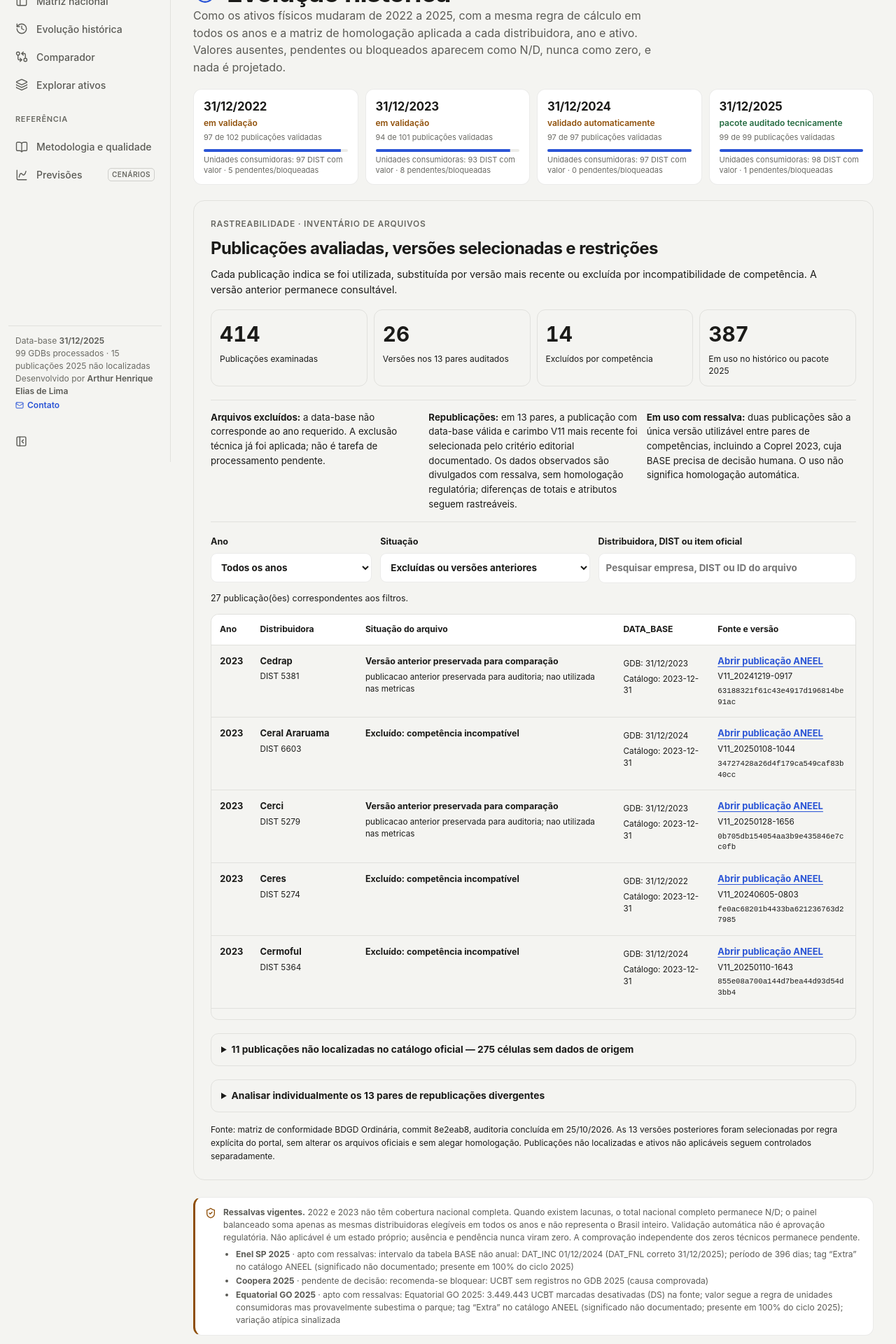
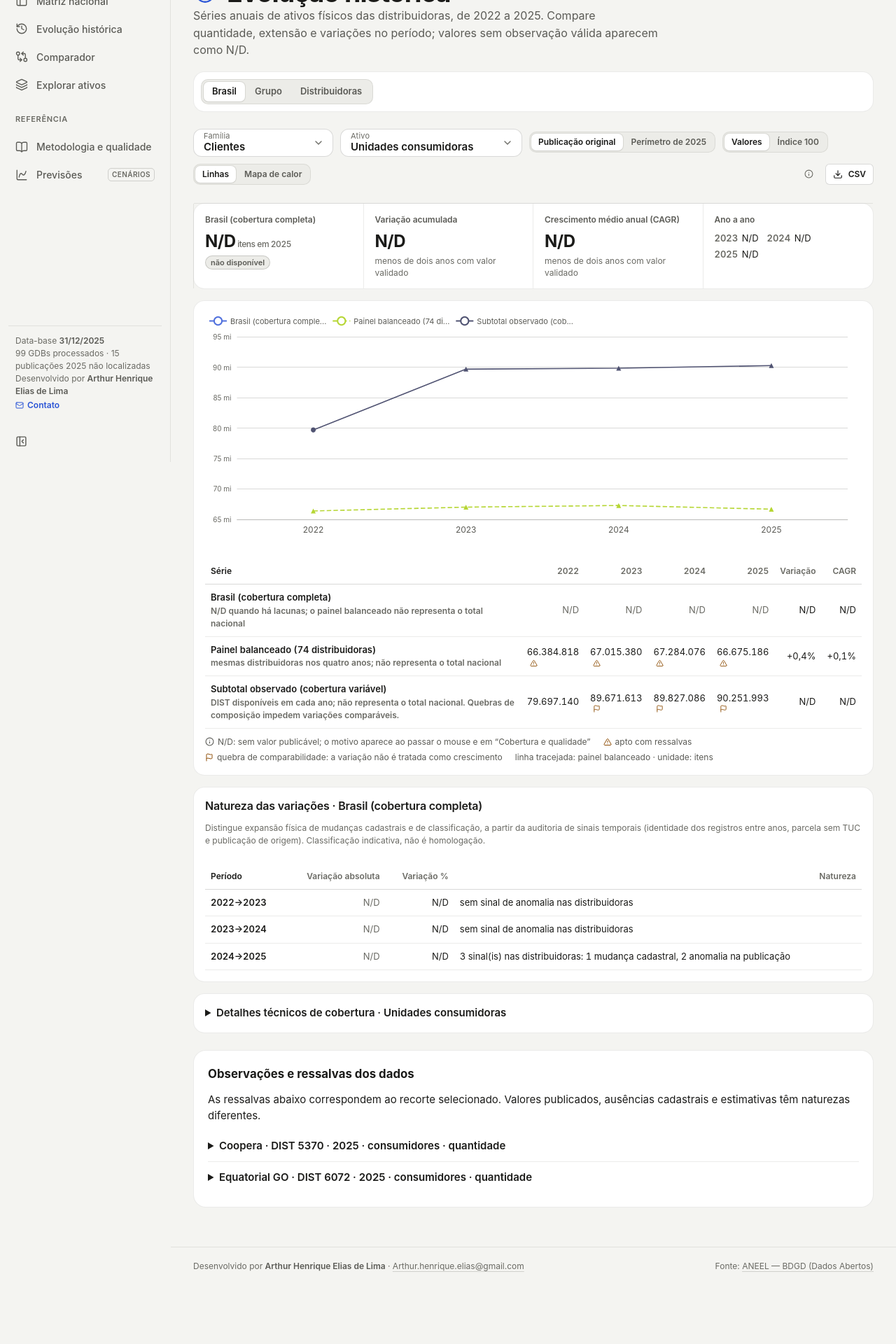
Before and after one commit to artelias/BDGD, a Next.js app in the folder nucleo-dados-bdgd/web/: page /evolucao in a window 1280 px wide. Shown: the part 140-2060 px from the top of the page at 70% size. After the commit the page ends 1980 px from the top, so only its background shows below. Built offline with nearby package versions, Linux system fonts and the light colour scheme.

Commit message:
fix(evolucao): remover inventario de publicacoes e cards administrativos, priorizar serie historica

```diff
--- a/nucleo-dados-bdgd/web/src/components/pages/Evolucao.tsx
+++ b/nucleo-dados-bdgd/web/src/components/pages/Evolucao.tsx
@@ -1,24 +1,23 @@
 "use client";
 import { ObservacoesDados } from "@/components/ui/ObservacoesDados";
 import { camposObservacoes, COLUNAS_OBSERVACOES } from "@/lib/observacoes";
-import { AlertTriangle, Download, ExternalLink, Flag, History, Info, ShieldCheck } from "lucide-react";
+import { AlertTriangle, Download, ExternalLink, Flag, History, Info } from "lucide-react";
 import { AnimatePresence, motion } from "motion/react";
 import Link from "next/link";
 import { useEffect, useMemo, useState } from "react";
 import { EChart, type ChartTokens } from "@/components/charts/EChart";
 import { EscopoSeletor } from "@/components/explorar/EscopoSeletor";
-import { PublicacoesAuditadas } from "@/components/pages/PublicacoesAuditadas";
 import { Button } from "@/components/ui/Button";
 import { Explain } from "@/components/ui/Explain";
 import { DataError, downloadText, EmptyState, LoadingBlock, useToast } from "@/components/ui/Feedback";
 import { Picker } from "@/components/ui/Picker";
 import { Segmented } from "@/components/ui/Segmented";
 import { ativos as listaAtivos, UNIDADE } from "@/lib/ativos";
-import { COOPERA_UCBT_2025, observacaoCoopera2025 } from "@/lib/observacoes-auditoria";
+import { observacaoCoopera2025 } from "@/lib/observacoes-auditoria";
 import type { Dataset } from "@/lib/dataset";
 import { useData } from "@/lib/data-context";
 import { distsDoEscopo, escreverEscopo, lerEscopo, rotuloEscopo, type Escopo } from "@/lib/escopo";
-import { anoAno, ESTADO, indice100, serieDist, serieSoma, STATUS_ANO, variacao, type Serie, type SerieData } from "@/lib/evolucao";
+import { anoAno, ESTADO, indice100, serieDist, serieSoma, variacao, type Serie, type SerieData } from "@/lib/evolucao";
 import {
   aplicarMatriz, coberturaAtivo, DESCRICAO_PUB, indexarHom, indiceHom, NATUREZA, naturezaVariacoes, pontosHom, ROTULO_PUB,
   serieBrasil, seriePainel, serieSubtotalObservado, sinaisNoEscopo, urlItem, type EstadoPub, type Homologacao, type PontoHom,
@@ -124,9 +123,6 @@ function EvolucaoReady({ ds, sd, h, estados }: { ds: Dataset; sd: SerieData; h:
   const distPrincipal = principal && /^\d+$/.test(principal.id) ? Number(principal.id) : null;
   const natureza = distPrincipal !== null ? naturezaVariacoes(h, distPrincipal, a.id, anos) : null;
   const sinaisEsc = sinaisNoEscopo(h, distsEscopo, a.id, anos);
-  const ressalvas2025 = (h.celulas[a.id] ?? []).filter((c) => c[1] === 2025 && (c[2] === "R" || c[2] === "P") && (escopo.modo === "brasil" || distsEscopo.includes(c[0])) && !h.motivos[c[3]].startsWith("tag “Extra”"));
-  const pendPares = Object.entries(h.pares).filter(([k]) => escopo.modo === "brasil" || distsEscopo.includes(Number(k.split("|")[0])));
-  const pendOutras = (h.celulas[a.id] ?? []).filter((c) => c[2] === "P" && !h.pares[`${c[0]}|${c[1]}`] && (escopo.modo === "brasil" || distsEscopo.includes(c[0])));
   const conceito = a.conceito;
   const detalhesCoopera = observacaoCoopera2025();
   const semTuc0 = distPrincipal !== null ? anos.map((ano) => h.sem_tuc[`${distPrincipal}|${ano}|${conceito}`]) : null;
@@ -183,31 +179,8 @@ function EvolucaoReady({ ds, sd, h, estados }: { ds: Dataset; sd: SerieData; h:
       <header className={`${p.head} rise`}>
         <div className="eyebrow">2022 · 2023 · 2024 · 2025</div>
         <h1 className="display" style={{ marginTop: 8, display: "flex", alignItems: "center", gap: 14 }}><History size={34} strokeWidth={1.6} color="var(--accent)" aria-hidden /> Evolução histórica</h1>
-        <p className="lede">Como os ativos físicos mudaram de 2022 a 2025, com a mesma regra de cálculo em todos os anos e a matriz de homologação aplicada a cada distribuidora, ano e ativo. Valores ausentes, pendentes ou bloqueados aparecem como N/D, nunca como zero, e nada é projetado.</p>
+        <p className="lede">Séries anuais de ativos físicos das distribuidoras, de 2022 a 2025. Compare quantidade, extensão e variações no período; valores sem observação válida aparecem como N/D.</p>
       </header>
-
-      <div className={s.anos} role="list" aria-label="Situação de cada ano" data-testid="anos">
-        {sd.cobertura.map((c, i) => (
-          <div key={c.ano} role="listitem" className={s.ano} data-status={c.status_ano}>
-            <div className={s.anoNum}>31/12/{c.ano}</div>
-            <div className={s.anoSt}>{STATUS_ANO[c.status_ano] ?? "em validação"}</div>
-            <div className={s.anoFoot}>{c.validadas} de {c.publicadas} publicações validadas{c.pendentes ? ` · ${c.pendentes} pendente${c.pendentes > 1 ? "s" : ""}` : ""}</div>
-            <div className={s.bar}><span style={{ transform: `scaleX(${c.publicadas ? c.validadas / c.publicadas : 0})` }} /></div>
-            <div className={s.anoFoot} data-testid={`cob-${c.ano}`}>{a.nome}: {cob[i]?.publicaveis ?? 0} DIST com valor · {(cob[i]?.P ?? 0) + (cob[i]?.B ?? 0)} pendentes/bloqueadas</div>
-          </div>
-        ))}
-      </div>
-
-
-      <PublicacoesAuditadas />
-
-      <aside className={s.ressalvas} data-testid="evo-ressalvas" aria-label="Ressalvas de publicação">
-        <ShieldCheck size={16} aria-hidden />
-        <div>
-          <b>Ressalvas vigentes.</b> 2022 e 2023 não têm cobertura nacional completa. Quando existem lacunas, o total nacional completo permanece N/D; o painel balanceado soma apenas as mesmas distribuidoras elegíveis em todos os anos e não representa o Brasil inteiro. Validação automática não é aprovação regulatória. Não aplicável é um estado próprio; ausência e pendência nunca viram zero. A comprovação independente dos zeros técnicos permanece pendente.
-          {ressalvas2025.length > 0 && <ul className={s.lista}>{ressalvas2025.slice(0, 4).map((c) => <li key={c[0]}><b>{nomeD(c[0])} 2025</b> · {ROTULO_PUB[c[2]]}: {h.motivos[c[3]]}</li>)}</ul>}
-        </div>
-      </aside>
 
       <EscopoSeletor ds={ds} value={escopo} onChange={setEscopo} testId="evo-escopo" />
       <div className={p.toolbar} role="toolbar" aria-label="Opções da evolução" style={{ marginTop: 12 }}>
@@ -219,7 +192,7 @@ function EvolucaoReady({ ds, sd, h, estados }: { ds: Dataset; sd: SerieData; h:
         <Segmented label="Visualização" size="sm" value={layout} onChange={setLayout} options={[{ value: "linhas", label: "Linhas" }, { value: "calor", label: "Mapa de calor" }]} />
         <span className={p.spacer} />
         <Explain title="Como a evolução é calculada" align="end" tecnico={`Regra ${sd.versao_regra} e matriz de homologação ${h.versao} (auditoria/fase4). CAGR = (último/primeiro)^(1/anos) − 1, só com base > 0 e sem quebra. Brasil = soma das DIST publicáveis; células pendentes ou bloqueadas ficam fora e são contadas.`}
-          ressalva="Quebra de classificação: a codificação TUC mudou entre anos e o salto não é crescimento físico. Grupos usam a composição de 2025. Republicações divergentes não são escolhidas automaticamente.">
+          ressalva="Quebra de classificação: a codificação TUC mudou entre anos e o salto não é crescimento físico. Grupos usam a composição de 2025. Republicações válidas são reconciliadas com preferência pela versão mais recente e trilha de auditoria.">
           Cada ponto é o total do ativo publicado pela distribuidora naquele ano, exibido só quando a célula é publicável pela matriz (homologado, completo técnico ou apto com ressalvas). “Perímetro de 2025” soma predecessoras incorporadas apenas com ponte comprovada.
         </Explain>
         <Button size="sm" onClick={exportCSV} data-testid="evo-csv"><Download size={14} /> CSV</Button>
@@ -236,7 +209,7 @@ function EvolucaoReady({ ds, sd, h, estados }: { ds: Dataset; sd: SerieData; h:
       )}
 
       <section className={s.stage} aria-label="Série temporal">
-        {semDado && <EmptyState title="Sem valor publicável neste recorte">Nenhuma das distribuidoras escolhidas tem {a.nome.toLowerCase()} publicável em 2022–2025. Veja o motivo de cada ano na tabela e em “Qualidade e proveniência”.</EmptyState>}
+        {semDado && <EmptyState title="Sem valor publicável neste recorte">Nenhuma das distribuidoras escolhidas tem {a.nome.toLowerCase()} publicável em 2022–2025. Consulte os detalhes de cobertura, caso necessário.</EmptyState>}
         {!semDado && !algumHistorico && (
           <p className={s.note} data-testid="historico-preparacao"><Info size={14} aria-hidden /><span><b>Sem histórico publicável para este recorte.</b> As competências 2022–2024 não têm valor publicável para {escopo.modo === "brasil" ? "o agregado" : "as distribuidoras escolhidas"}; o motivo de cada ano está na tabela.</span></p>
         )}
@@ -351,21 +324,6 @@ function EvolucaoReady({ ds, sd, h, estados }: { ds: Dataset; sd: SerieData; h:
         </section>
       )}
 
-      {(pendPares.length > 0 || pendOutras.length > 0) && (
-        <section className={s.stage} aria-labelledby="pend-t" data-testid="evo-pendencias">
-          <h2 className="headline" id="pend-t" style={{ fontSize: "1rem" }}>Decisões pendentes que afetam este recorte</h2>
-          <p className="caption">Nada aqui foi decidido automaticamente: as células ficam N/D até a decisão humana registrada. A recomendação técnica é só uma sugestão.</p>
-          <ul className={s.suc}>
-            {pendPares.sort((x, y) => x[1].ordem - y[1].ordem).slice(0, escopo.modo === "brasil" ? 13 : 20).map(([k, q]) => { const [d, ano] = k.split("|"); const dif = q.dif[a.id]; return (
-              <li key={k}><b>{nomeD(Number(d))} {ano}</b> · duas publicações divergentes ({q.A.versao} × {q.B.versao}) · {q.grupo === "SEM_DIFERENCA_TOTAIS" ? "mesmos totais nos 25 ativos" : `${q.ativos_dif} ativo(s) com totais diferentes`} · risco {q.risco.toLowerCase()}
-                {dif && <div className="caption">{a.nome}: {fmt(dif[0], a.medida)} × {fmt(dif[1], a.medida)} {UNIDADE[a.medida]}</div>}
-                <div className="caption">Recomendação técnica: {q.recomendacao}</div></li>
-            ); })}
-            {pendOutras.slice(0, 10).map((c) => <li key={`${c[0]}|${c[1]}`}><b>{nomeD(c[0])} {c[1]}</b> · {h.motivos[c[3]]}</li>)}
-          </ul>
-        </section>
-      )}
-
       {visao === "perimetro" && (
         <section className={s.stage} aria-labelledby="suc-t" data-testid="sucessoes">
           <h2 className="headline" id="suc-t" style={{ fontSize: "1rem" }}>Sucessões consideradas no perímetro de 2025</h2>
```
